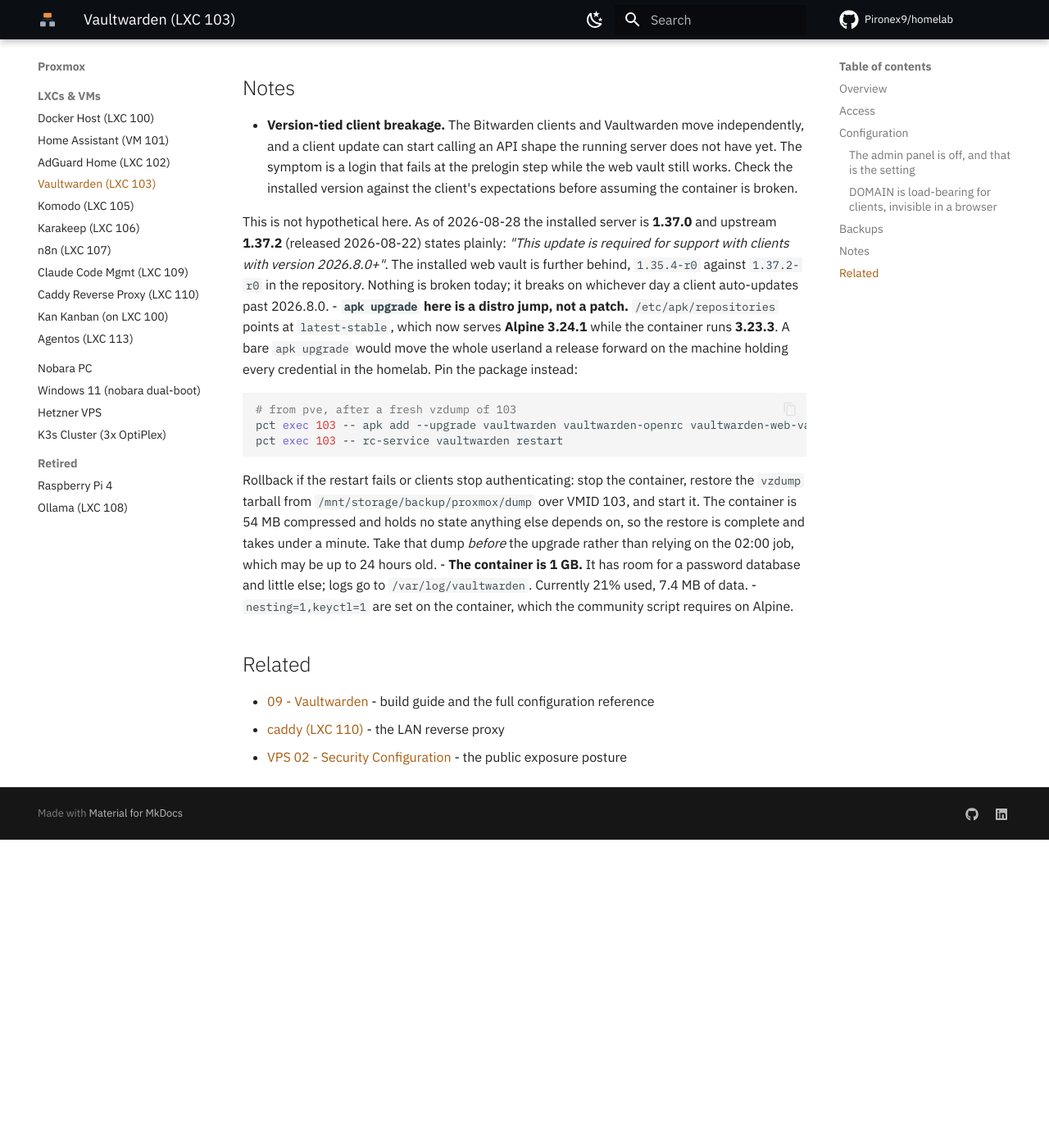
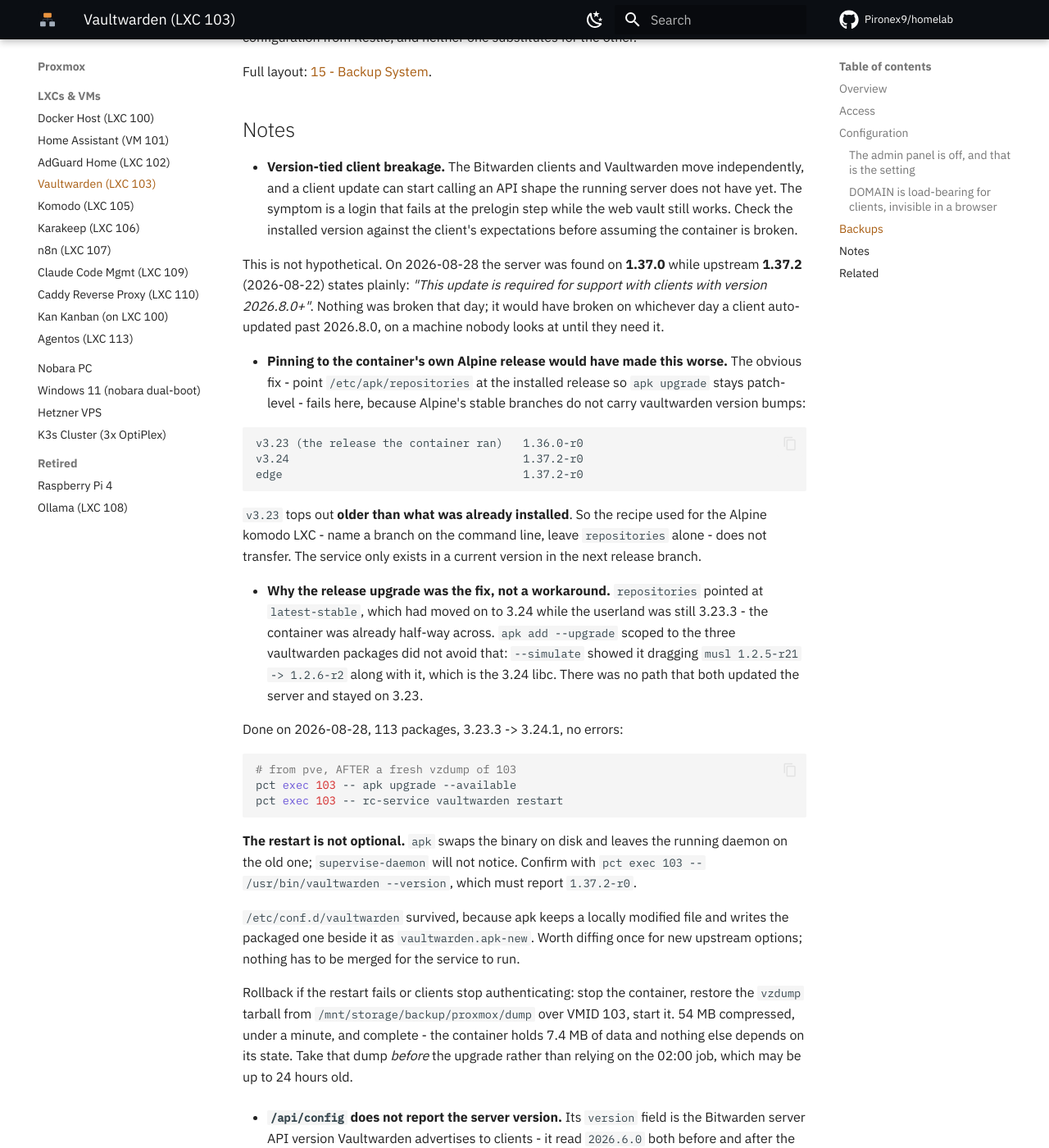
Before and after one commit to Pironex9/homelab, an MkDocs documentation site: the page built from docs/hosts/vaultwarden.md, in a window 1280 px wide and 1400 px high, scrolled down 3469 px. Shown: the whole window at 82% size. Built offline with MkDocs 1.6.1 and Material for MkDocs 9.7.7, drawn with Linux system fonts in a browser that asks for light colours; comment, search, counter and statistics services are not loaded; before the commit the page ends 4493 px from its top, so only the background shows below that; some of the changed text lies outside the part shown.

Commit message:
docs(vaultwarden): a 1.37.2 + Alpine 3.24.1 frissites megtortent
113 csomag, 3.23.3 -> 3.24.1, hiba nelkul. A szerver most 1.37.2-r0, a web
vault 2026.7.0. Ellenorizve: rc-service started, ures error.log, a Caddyn at
200, a DOMAIN valtozatlan, az admin panel tovabbra is letiltva.

Amit a muvelet kozben tanultunk, es amiert nem eleg a 'frissitsd' mondat:

- A telepitett kiadasra pineles ROSSZABB lett volna. A v3.23/community
  vaultwardenje 1.36.0-r0, tehat REGEBBI, mint ami futott. Az Alpine stable
  agai nem hoznak vaultwarden verziougrast. Ezert nem vihetó at ide a komodo
  LXC receptje (agat nevezni a parancssorban, a repositories-t nem bantani).
- A haromcsomagos scoped frissites sem kerulte volna meg a kiadasvaltast: a
  --simulate a musl 1.2.5-r21 -> 1.2.6-r2-t is hozta, ami mar a 3.24 libc-je.
  Nem volt olyan ut, ami frissiti a szervert es marad 3.23-on.
- A restart nem opcionalis: az apk kicsereli a binarist, a supervise-daemon
  viszont a regit futtatja tovabb. A 'vaultwarden --version' mondja meg.
- A /etc/conf.d/vaultwarden tulelte, .apk-new-kent jott melle a csomage.
- A /api/config 'version' mezoje NEM a szerver verzioja: 2026.6.0-t irt a
  frissites elott es utan is. Az a kliensek fele hirdetett Bitwarden API
  verzio, es nem is a web vaulté (az 2026.7.0). Az elozo commitban ezt web
  vault verzionak vettem, tevesen.

A digest blokk harmadik aga is igazolt: 'Vaultwarden: naprakész (1.37.2-r0)',
warn=0.

````diff
--- a/docs/hosts/vaultwarden.md
+++ b/docs/hosts/vaultwarden.md
@@ -13,7 +13,7 @@
 | Property | Value |
 |----------|-------|
 | VMID | 103 |
-| OS | Alpine Linux 3.23.3 |
+| OS | Alpine Linux 3.24.1 |
 | CPU | 1 core |
 | RAM | 512 MB |
 | Disk | 1 GB (`local-lvm`) |
@@ -22,8 +22,10 @@
 | `onboot` | yes |
 | Installed from | Proxmox Community Scripts, Alpine variant |
 
-Versions: `vaultwarden 1.37.0-r0`, `vaultwarden-web-vault 1.35.4-r0`, both from
-the Alpine package repository, managed with `apk`.
+Versions: `vaultwarden 1.37.2-r0`, `vaultwarden-web-vault 1.37.2-r0` (web vault
+build 2026.7.0), both from the Alpine package repository, managed with `apk`.
+Upgraded from 1.37.0 on 2026-08-28, together with the container's move from
+Alpine 3.23.3 to 3.24.1 - see below for why those two had to happen together.
 
 Full build guide: [09 - Vaultwarden](../proxmox/09_Vaultwarden.md).
 
@@ -143,32 +145,73 @@
   step while the web vault still works. Check the installed version against the
   client's expectations before assuming the container is broken.
 
-  This is not hypothetical here. As of 2026-08-28 the installed server is
-  **1.37.0** and upstream **1.37.2** (released 2026-08-22) states plainly:
-  *"This update is required for support with clients with version 2026.8.0+"*.
-  The installed web vault is further behind, `1.35.4-r0` against `1.37.2-r0` in
-  the repository. Nothing is broken today; it breaks on whichever day a client
-  auto-updates past 2026.8.0.
-- **`apk upgrade` here is a distro jump, not a patch.** `/etc/apk/repositories`
-  points at `latest-stable`, which now serves **Alpine 3.24.1** while the
-  container runs **3.23.3**. A bare `apk upgrade` would move the whole userland
-  a release forward on the machine holding every credential in the homelab. Pin
-  the package instead:
+  This is not hypothetical. On 2026-08-28 the server was found on **1.37.0**
+  while upstream **1.37.2** (2026-08-22) states plainly: *"This update is
+  required for support with clients with version 2026.8.0+"*. Nothing was broken
+  that day; it would have broken on whichever day a client auto-updated past
+  2026.8.0, on a machine nobody looks at until they need it.
+
+- **Pinning to the container's own Alpine release would have made this worse.**
+  The obvious fix - point `/etc/apk/repositories` at the installed release so
+  `apk upgrade` stays patch-level - fails here, because Alpine's stable branches
+  do not carry vaultwarden version bumps:
+
+  ```
+  v3.23 (the release the container ran)   1.36.0-r0
+  v3.24                                   1.37.2-r0
+  edge                                    1.37.2-r0
+  ```
+
+  `v3.23` tops out **older than what was already installed**. So the recipe used
+  for the Alpine komodo LXC - name a branch on the command line, leave
+  `repositories` alone - does not transfer. The service only exists in a current
+  version in the next release branch.
+
+- **Why the release upgrade was the fix, not a workaround.** `repositories`
+  pointed at `latest-stable`, which had moved on to 3.24 while the userland was
+  still 3.23.3 - the container was already half-way across. `apk add --upgrade`
+  scoped to the three vaultwarden packages did not avoid that: `--simulate`
+  showed it dragging `musl 1.2.5-r21 -> 1.2.6-r2` along with it, which is the
+  3.24 libc. There was no path that both updated the server and stayed on 3.23.
+
+  Done on 2026-08-28, 113 packages, 3.23.3 -> 3.24.1, no errors:
 
   ```bash
-  # from pve, after a fresh vzdump of 103
-  pct exec 103 -- apk add --upgrade vaultwarden vaultwarden-openrc vaultwarden-web-vault
+  # from pve, AFTER a fresh vzdump of 103
+  pct exec 103 -- apk upgrade --available
   pct exec 103 -- rc-service vaultwarden restart
   ```
 
+  **The restart is not optional.** `apk` swaps the binary on disk and leaves the
+  running daemon on the old one; `supervise-daemon` will not notice. Confirm with
+  `pct exec 103 -- /usr/bin/vaultwarden --version`, which must report `1.37.2-r0`.
+
+  `/etc/conf.d/vaultwarden` survived, because apk keeps a locally modified file
+  and writes the packaged one beside it as `vaultwarden.apk-new`. Worth diffing
+  once for new upstream options; nothing has to be merged for the service to run.
+
   Rollback if the restart fails or clients stop authenticating: stop the
   container, restore the `vzdump` tarball from `/mnt/storage/backup/proxmox/dump`
-  over VMID 103, and start it. The container is 54 MB compressed and holds no
-  state anything else depends on, so the restore is complete and takes under a
-  minute. Take that dump *before* the upgrade rather than relying on the 02:00
-  job, which may be up to 24 hours old.
+  over VMID 103, start it. 54 MB compressed, under a minute, and complete - the
+  container holds 7.4 MB of data and nothing else depends on its state. Take that
+  dump *before* the upgrade rather than relying on the 02:00 job, which may be up
+  to 24 hours old.
+
+- **`/api/config` does not report the server version.** Its `version` field is
+  the Bitwarden server API version Vaultwarden advertises to clients - it read
+  `2026.6.0` both before and after the 1.37.0 -> 1.37.2 upgrade, and it is not
+  the web vault version either (that is `2026.7.0`, in
+  `/usr/share/webapps/vaultwarden-web/vw-version.json`). Use `apk list -I` or
+  `vaultwarden --version` to answer "what is running".
+
+- **The version drift is now reported, not watched for.** `scripts/homelab-digest.sh`
+  compares the installed packages against the repository every morning and warns
+  only on a difference. Deliberately a notification, not an unattended upgrade:
+  this is the one machine whose failure locks you out of every other credential,
+  so an upgrade that goes wrong must go wrong while somebody is looking.
+
 - **The container is 1 GB.** It has room for a password database and little else;
-  logs go to `/var/log/vaultwarden`. Currently 21% used, 7.4 MB of data.
+  logs go to `/var/log/vaultwarden`. 25% used after the upgrade, 7.4 MB of data.
 - `nesting=1,keyctl=1` are set on the container, which the community script
   requires on Alpine.
 
````
